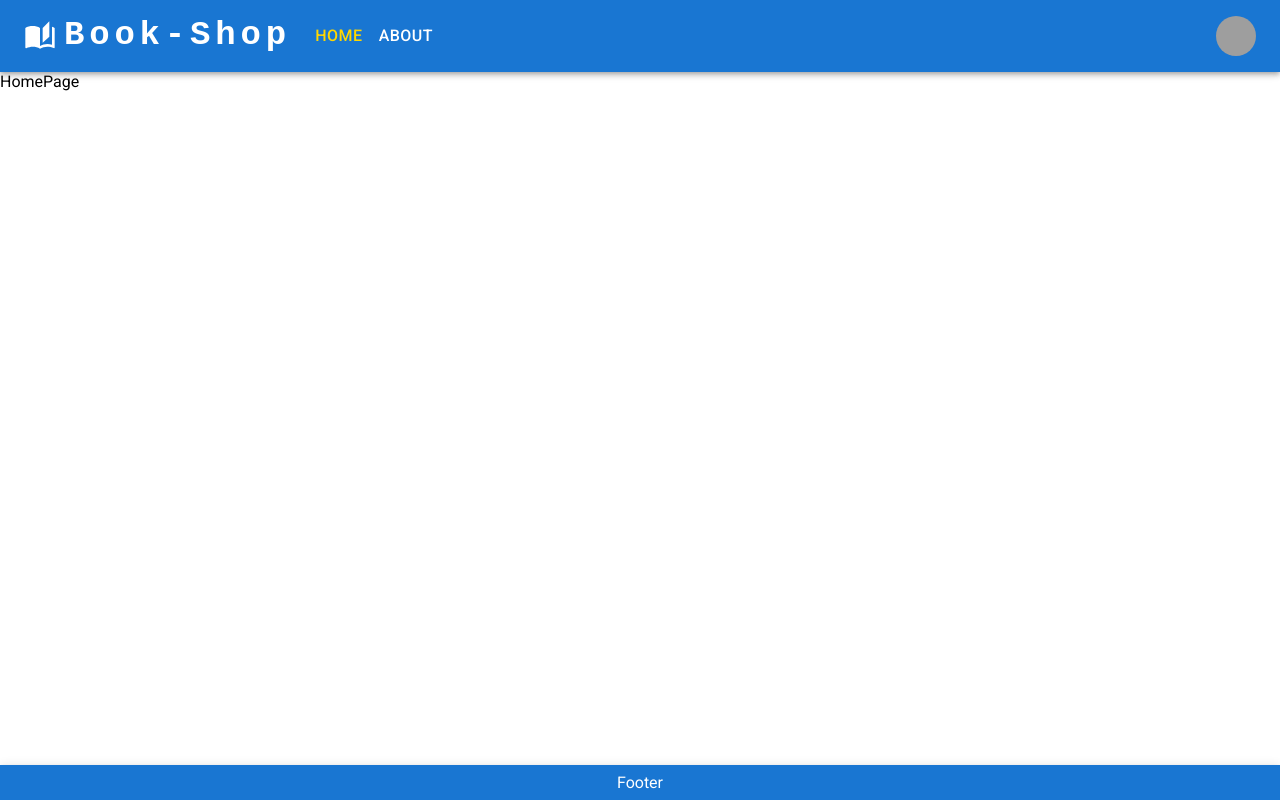
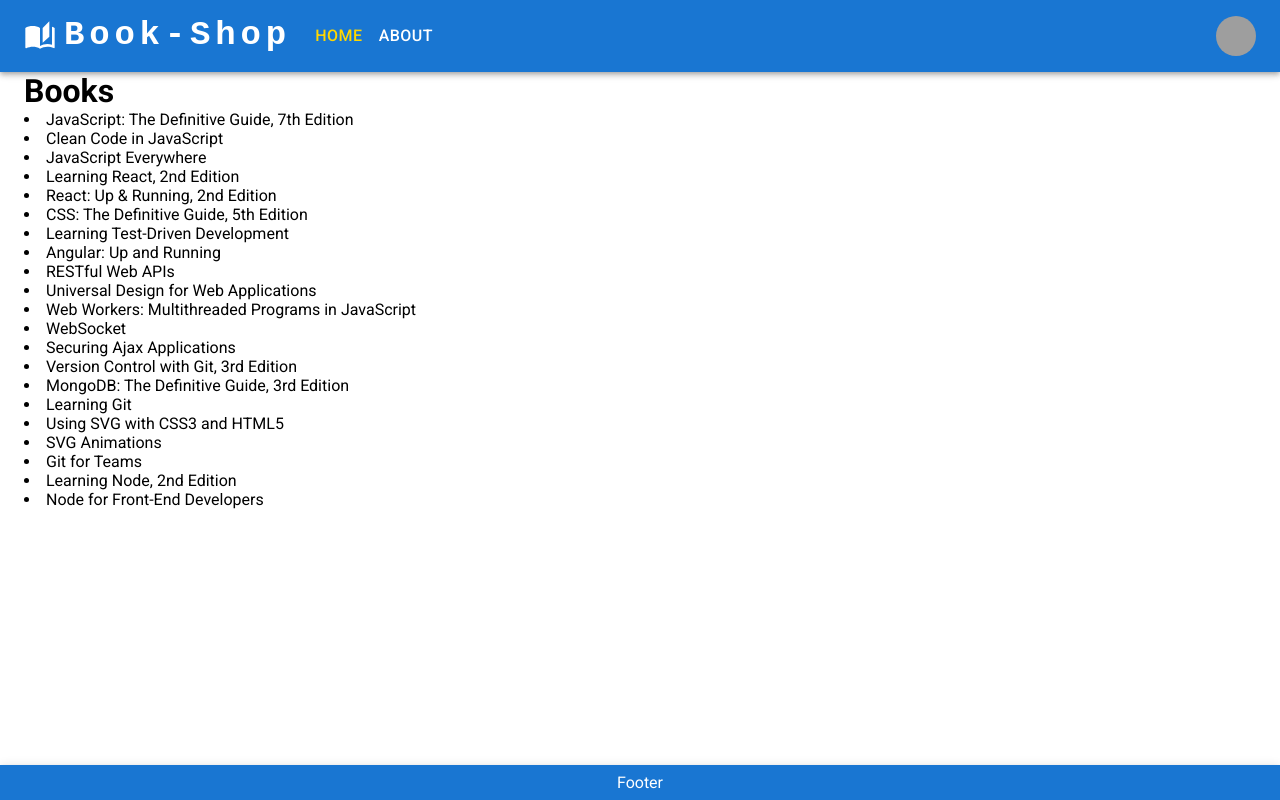
Before and after one commit to NemesisUA/book-shop, a React (Create React App) app: page / in a window 1280 px wide. Built offline with nearby package versions, Linux system fonts and the light colour scheme; data requests are answered from the project's data file; grey boxes are pictures that could not be loaded.

Commit message:
refactor: make CustomNavLink

```diff
--- a/src/components/Header/Header.css
+++ b/src/components/Header/Header.css
@@ -1,19 +1,3 @@
-.nav-link {
-  font-size: 1rem;
-  color: white;
-  text-decoration: none;
-  transition: all 0.3s ease-in;
-}
-
-.nav-link:hover {
-  color: rgb(233, 220, 150);
-  ;
-}
-
-.nav-link.active {
-  color: gold;
-}
-
 .MuiSvgIcon-root {
   color: white;
 }
--- a/src/components/Header/Header.jsx
+++ b/src/components/Header/Header.jsx
@@ -14,7 +14,8 @@ import MenuItem from '@mui/material/MenuItem';
 import AutoStories from '@mui/icons-material/AutoStories';
 
 import './Header.css'
-import { Link, NavLink } from 'react-router-dom';
+import { Link } from 'react-router-dom';
+import CustomNavLink from '../UI/CustomNavLink/CustomNavLink';
 
 const pages = [{ name: 'Home', route: '/' }, { name: 'About', route: '/about' }];
 const settings = ['Profile', 'Account', 'Dashboard', 'Logout'];
@@ -42,7 +43,9 @@ function ResponsiveAppBar() {
     <AppBar position="static">
       <Container maxWidth="xl">
         <Toolbar disableGutters>
-          <AutoStories sx={{ display: { xs: 'none', md: 'flex' }, mr: 1, fontSize: '32px' }} />
+          <Link to='/' style={{ textDecoration: 'none' }}>
+            <AutoStories sx={{ display: { xs: 'none', md: 'flex' }, mr: 1, fontSize: '32px' }} />
+          </Link>
           <Link to='/' style={{ textDecoration: 'none' }}>
             <Typography
               variant="h4"
@@ -111,7 +114,7 @@ function ResponsiveAppBar() {
                 onClick={handleCloseNavMenu}
                 sx={{ my: 2, color: 'white', display: 'block' }}
               >
-                <NavLink to={page.route} className='nav-link'>{page.name}</NavLink>
+                <CustomNavLink to={page.route}>{page.name}</CustomNavLink>
               </Button>
             ))}
           </Box>
--- /dev/null
+++ b/src/components/UI/CustomNavLink/CustomNavLink.css
@@ -0,0 +1,15 @@
+.custom-nav-link {
+  font-size: 1rem;
+  color: white;
+  text-decoration: none;
+  transition: all 0.3s ease-in;
+}
+
+.custom-nav-link:hover {
+  color: rgb(233, 220, 150);
+  ;
+}
+
+.custom-nav-link.active {
+  color: gold;
+}
--- /dev/null
+++ b/src/components/UI/CustomNavLink/CustomNavLink.jsx
@@ -0,0 +1,14 @@
+import { NavLink } from "react-router-dom";
+import './CustomNavLink.css';
+
+function CustomNavLink({ children, to, ...props }) {
+  return (
+    <NavLink
+      className='custom-nav-link'
+      to={to}
+      {...props}
+    >{children}</NavLink>
+  )
+}
+
+export default CustomNavLink
--- a/src/pages/HomePage/HomePage.jsx
+++ b/src/pages/HomePage/HomePage.jsx
@@ -1,8 +1,25 @@
-import React from 'react'
+import { useEffect, useState } from 'react'
+import Container from '@mui/material/Container';
 
 function HomePage() {
+  const [books, setBooks] = useState([]);
+
+  useEffect(() => {
+    fetch('http://localhost:3001/books')
+      .then(response => response.json())
+      .then(json => setBooks(json))
+      .catch(error => console.error(error))
+  }, []);
+
   return (
-    <div>HomePage</div>
+    <Container maxWidth='xl'>
+      <h1>Books</h1>
+      {books.length > 0 && books.map(book => {
+        return (
+          <li key={book.title}>{book.title}</li>
+        )
+      })}
+    </Container>
   )
 }
 
```
